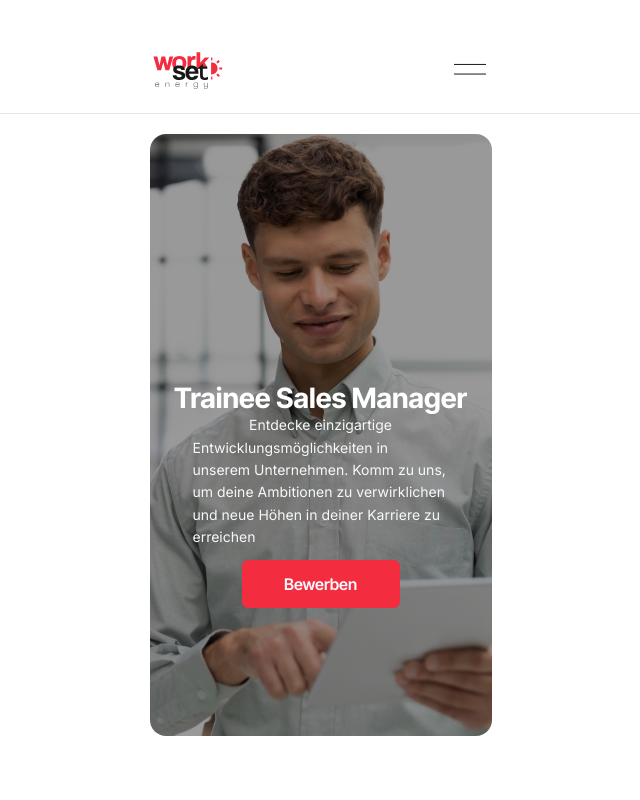
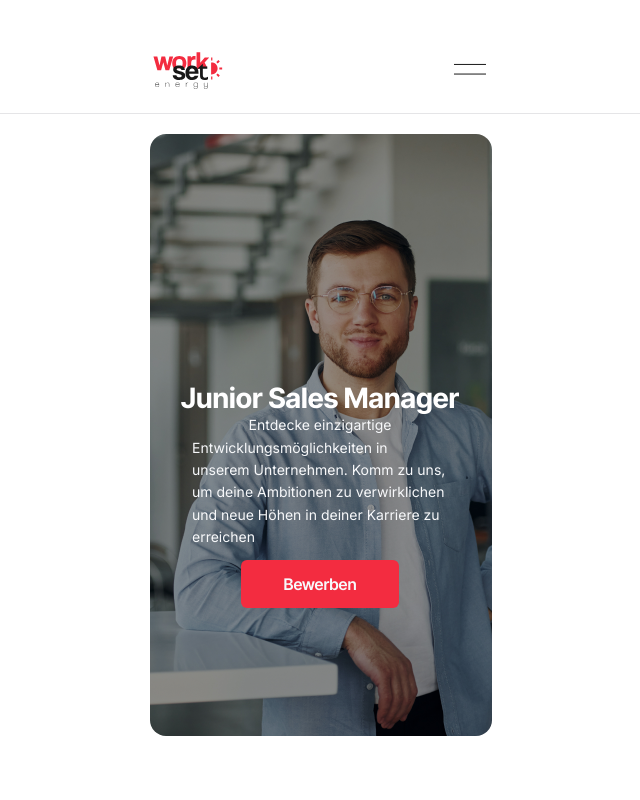
Before and after one commit to ihor-soloviov/workset_energy, a Next.js app: page /karriere in a window 1280 px wide. Shown: the top 800 px of the page, without its empty margins (319-959 px from the left). Built offline with nearby package versions, Linux system fonts and the light colour scheme.

Commit message:
add karrier page 1

```diff
--- a/src/components/Header/HeaderNavList/HeaderNavList.module.css
+++ b/src/components/Header/HeaderNavList/HeaderNavList.module.css
@@ -41,6 +41,6 @@
   }
 
   .headerNavLink:hover {
-    color: var(--gray-dark-text);
+    color: var(--gray-light-text);
   }
 }
--- a/src/components/common/TeamSection/TeamSlider/TeamSlider.tsx
+++ b/src/components/common/TeamSection/TeamSlider/TeamSlider.tsx
@@ -1,5 +1,5 @@
 'use client';
-
+import 'swiper/css';
 import React, { useEffect, useState } from 'react';
 import styles from './TeamSlider.module.css';
 import { inter } from '@/utils/fonts';
--- a/src/components/karriere/KarriereHero/KarriereHero.module.css
+++ b/src/components/karriere/KarriereHero/KarriereHero.module.css
@@ -12,83 +12,6 @@
 .heroImgWrap {
   width: 100%;
   height: 100%;
-  position: absolute;
-}
-
-.heroImgMob {
-  border-radius: 16px;
-  width: 100%;
-  height: 100%;
-}
-
-.heroImgDesk {
-  width: 100%;
-  height: 100%;
-  display: none;
-  border-radius: 16px;
-}
-
-.heroTextWrap {
-  position: absolute;
-  z-index: 2;
-  top: 246px;
-  left: 24px;
-}
-
-.heroTitle {
-  color: var(--white-main);
-  font-size: 28px;
-  font-weight: 700;
-  line-height: 130%;
-  width: fit-content;
-  margin: 0 auto;
-  margin-bottom: 10px;
-}
-
-.heroTextMob,
-.heroTextDesk {
-  display: flex;
-  flex-direction: column;
-  justify-content: center;
-  color: var(--white-second);
-  width: 292px;
-  line-height: 160%;
-  height: 110px;
-  margin: 0 auto;
-  margin-bottom: 24px;
-}
-
-.heroTextDesk {
-  display: none;
-}
-
-.heroSpan {
-  display: block;
-  width: fit-content;
-  margin: 0 auto;
-}
-
-.heroSpan:last-child {
-  width: 256px;
-}
-
-.HeroBtn {
-  width: 158px;
-  height: 48px;
-  display: flex;
-  align-items: center;
-  justify-content: center;
-  border: 1px solid transparent;
-  background-color: var(--red-main);
-  padding: 14px 42px;
-  margin: 0 auto;
-  font-size: 16px;
-  font-weight: 600;
-  border-radius: 6px;
-  color: var(--gray-input);
-  transition:
-    border-color 250ms var(--cubic),
-    background-color 250ms var(--cubic);
 }
 
 .nextSlideBtn,
@@ -111,51 +34,6 @@
     margin: unset;
   }
 
-  .heroImgMob {
-    display: none;
-  }
-
-  .heroImgDesk {
-    display: block;
-  }
-
-  .heroTextWrap {
-    top: 267px;
-    left: 337px;
-    width: 682px;
-  }
-
-  .heroTitle {
-    font-size: 64px;
-    margin-bottom: 14px;
-    height: auto;
-  }
-
-  .heroTextMob {
-    display: none;
-  }
-
-  .heroTextDesk {
-    display: block;
-    font-size: 18px;
-    width: 648px;
-    text-align: center;
-    margin-bottom: 36px;
-    height: auto;
-  }
-
-  .heroSpan {
-    margin: unset;
-    display: inline-block;
-    width: fit-content;
-  }
-
-  .heroSpan:last-child {
-    margin: unset;
-    display: inline-block;
-    width: fit-content;
-  }
-
   .nextSlideBtn,
   .prevSlideBtn {
     display: block;
@@ -172,6 +50,7 @@
   .nextSlideBtn {
     transform: rotate(90deg);
   }
+
   .prevSlideBtn {
     transform: rotate(-90deg);
   }
--- a/src/components/karriere/KarriereHero/KarriereHero.tsx
+++ b/src/components/karriere/KarriereHero/KarriereHero.tsx
@@ -1,41 +1,18 @@
 'use client';
 import Button from '@/components/common/Button/Button';
-import React, { useEffect, useState } from 'react';
+import React, { useRef } from 'react';
 import styles from './KarriereHero.module.css';
-import Image from 'next/image';
-import { heroItems } from './heroItems';
-import { inter } from '@/utils/fonts';
-import { Swiper, SwiperSlide } from 'swiper/react';
-import { Autoplay } from 'swiper/modules';
+import { Swiper as SwiperType } from 'swiper';
 import DropArrowIcon from '/public/icons/drop-arrow.svg';
+import KarriereHeroSlider from './KarriereHeroSlider/KarriereHeroSlider';
 
 const KarriereHero = () => {
-  const [activeSlideIndex, setActiveSlideIndex] = useState(0);
-
-  const [isDesktop, setIsDesktop] = useState(false);
-  const handlePrevSlide = () =>
-    setActiveSlideIndex(prev => (prev === 0 ? 4 : prev - 1));
-  const handleNextSlide = () =>
-    setActiveSlideIndex(prev => (prev === 4 ? 0 : prev + 1));
-
-  useEffect(() => {
-    setIsDesktop(window.innerWidth > 1728);
-
-    const handleResize = () => {
-      setIsDesktop(window.innerWidth > 1728);
-    };
-
-    window.addEventListener('resize', handleResize);
-
-    return () => {
-      window.removeEventListener('resize', handleResize);
-    };
-  }, []);
+  const swiperRef = useRef<SwiperType>();
 
   return (
     <section className={styles.karriereHeroSection}>
       <Button
-        handleClick={handlePrevSlide}
+        handleClick={() => swiperRef.current?.slidePrev()}
         className={styles.prevSlideBtn}
         type="button"
       >
@@ -43,47 +20,11 @@ const KarriereHero = () => {
       </Button>
       <div className={styles.karriereHeroContainer}>
         <div className={styles.heroImgWrap}>
-          <React.Fragment>
-            <Image
-              layout="fill"
-              objectFit="cover"
-              alt="slide"
-              src={heroItems[activeSlideIndex].mobile}
-              className={styles.heroImgMob}
-            />
-            <Image
-              objectFit="cover"
-              layout="fill"
-              alt="slide"
-              src={heroItems[activeSlideIndex].desktop}
-              className={styles.heroImgDesk}
-            />
-          </React.Fragment>
-          <div className={styles.heroTextWrap}>
-            <h2 className={styles.heroTitle}>
-              {heroItems[activeSlideIndex].title}
-            </h2>
-            <p className={`${styles.heroTextMob} ${inter.className}`}>
-              <span className={styles.heroSpan}>Entdecke einzigartige</span>
-              <span className={styles.heroSpan}>
-                Entwicklungsmöglichkeiten in unserem Unternehmen. Komm zu uns,
-                um deine Ambitionen zu verwirklichen und neue Höhen in deiner
-                Karriere zu erreichen
-              </span>
-            </p>
-            <p className={`${styles.heroTextDesk} ${inter.className}`}>
-              Entdecke einzigartige Entwicklungsmöglichkeiten in unserem
-              Unternehmen. Komm zu uns, um deine Ambitionen zu verwirklichen und
-              neue Höhen in deiner Karriere zu erreichen
-            </p>
-            <Button className={styles.HeroBtn} type="button">
-              Bewerben
-            </Button>
-          </div>
+          <KarriereHeroSlider swiperRef={swiperRef} />
         </div>
       </div>
       <Button
-        handleClick={handleNextSlide}
+        handleClick={() => swiperRef.current?.slideNext()}
         className={styles.nextSlideBtn}
         type="button"
       >
--- /dev/null
+++ b/src/components/karriere/KarriereHero/KarriereHeroSlider/KarriereHeroSlider.module.css
@@ -0,0 +1,126 @@
+.sliderWrap {
+  height: 100%;
+}
+
+.heroImgMob {
+  border-radius: 16px;
+  width: 100%;
+  height: 100%;
+}
+
+.heroImgDesk {
+  width: 100%;
+  height: 100%;
+  display: none;
+  border-radius: 16px;
+}
+
+.heroTextWrap {
+  position: absolute;
+  z-index: 2;
+  top: 246px;
+  left: 24px;
+}
+
+.heroTitle {
+  color: var(--white-main);
+  font-size: 28px;
+  font-weight: 700;
+  line-height: 130%;
+  width: fit-content;
+  margin: 0 auto;
+  margin-bottom: 10px;
+}
+
+.heroTextMob,
+.heroTextDesk {
+  display: flex;
+  flex-direction: column;
+  justify-content: center;
+  color: var(--white-second);
+  width: 292px;
+  line-height: 160%;
+  height: 110px;
+  margin: 0 auto;
+  margin-bottom: 24px;
+}
+
+.heroTextDesk {
+  display: none;
+}
+
+.heroSpan {
+  display: block;
+  width: fit-content;
+  margin: 0 auto;
+}
+
+.heroSpan:last-child {
+  width: 256px;
+}
+
+.HeroBtn {
+  width: 158px;
+  height: 48px;
+  display: flex;
+  align-items: center;
+  justify-content: center;
+  border: 1px solid transparent;
+  background-color: var(--red-main);
+  padding: 14px 42px;
+  margin: 0 auto;
+  font-size: 16px;
+  font-weight: 600;
+  border-radius: 6px;
+  color: var(--gray-input);
+  transition:
+    border-color 250ms var(--cubic),
+    background-color 250ms var(--cubic);
+}
+
+@media screen and (min-width: 1728px) {
+  .heroImgMob {
+    display: none;
+  }
+
+  .heroImgDesk {
+    display: block;
+  }
+
+  .heroTextWrap {
+    top: 267px;
+    left: 337px;
+    width: 682px;
+  }
+
+  .heroTitle {
+    font-size: 64px;
+    margin-bottom: 14px;
+    height: auto;
+  }
+
+  .heroTextMob {
+    display: none;
+  }
+
+  .heroTextDesk {
+    display: block;
+    font-size: 18px;
+    width: 648px;
+    text-align: center;
+    margin-bottom: 36px;
+    height: auto;
+  }
+
+  .heroSpan {
+    margin: unset;
+    display: inline-block;
+    width: fit-content;
+  }
+
+  .heroSpan:last-child {
+    margin: unset;
+    display: inline-block;
+    width: fit-content;
+  }
+}
--- /dev/null
+++ b/src/components/karriere/KarriereHero/KarriereHeroSlider/KarriereHeroSlider.tsx
@@ -0,0 +1,72 @@
+'use client';
+import 'swiper/css';
+import Image from 'next/image';
+import { inter } from '@/utils/fonts';
+import React, { MutableRefObject } from 'react';
+import styles from './KarriereHeroSlider.module.css';
+import { Swiper, SwiperSlide } from 'swiper/react';
+import { Navigation, Autoplay } from 'swiper/modules';
+import { Swiper as SwiperType } from 'swiper';
+import { heroItems } from '../heroItems';
+import Button from '@/components/common/Button/Button';
+
+type Props = {
+  swiperRef: MutableRefObject<SwiperType | undefined>;
+};
+
+const KarriereHeroSlider = ({ swiperRef }: Props) => {
+  return (
+    <Swiper
+      className={styles.sliderWrap}
+      modules={[Autoplay, Navigation]}
+      spaceBetween={15}
+      loop={true}
+      autoplay={true}
+      slidesPerView={1}
+      onBeforeInit={swiper => {
+        swiperRef.current = swiper;
+      }}
+    >
+      {heroItems.map(({ title, mobile, desktop }, index) => (
+        <SwiperSlide className={styles.slide} key={index}>
+          <Image
+            layout="fill"
+            objectFit="cover"
+            alt="slide"
+            src={mobile}
+            className={styles.heroImgMob}
+          />
+          <Image
+            objectFit="cover"
+            layout="fill"
+            alt="slide"
+            src={desktop}
+            className={styles.heroImgDesk}
+          />
+
+          <div className={styles.heroTextWrap}>
+            <h2 className={styles.heroTitle}>{title}</h2>
+            <p className={`${styles.heroTextMob} ${inter.className}`}>
+              <span className={styles.heroSpan}>Entdecke einzigartige</span>
+              <span className={styles.heroSpan}>
+                Entwicklungsmöglichkeiten in unserem Unternehmen. Komm zu uns,
+                um deine Ambitionen zu verwirklichen und neue Höhen in deiner
+                Karriere zu erreichen
+              </span>
+            </p>
+            <p className={`${styles.heroTextDesk} ${inter.className}`}>
+              Entdecke einzigartige Entwicklungsmöglichkeiten in unserem
+              Unternehmen. Komm zu uns, um deine Ambitionen zu verwirklichen und
+              neue Höhen in deiner Karriere zu erreichen
+            </p>
+            <Button className={styles.HeroBtn} type="button">
+              Bewerben
+            </Button>
+          </div>
+        </SwiperSlide>
+      ))}
+    </Swiper>
+  );
+};
+
+export default KarriereHeroSlider;
--- a/src/components/karriere/KarriereHero/heroItems.tsx
+++ b/src/components/karriere/KarriereHero/heroItems.tsx
@@ -13,31 +13,26 @@ import KarriereSlide5Desk from '/public/images/karriere-page/hero-slide-5-desk.j
 export const heroItems: HeroItem[] = [
   {
     title: 'Trainee Sales Manager',
-
     mobile: KarriereSlide1Mob,
     desktop: KarriereSlide1Desk,
   },
   {
     title: 'Junior Sales Manager',
-
     mobile: KarriereSlide2Mob,
     desktop: KarriereSlide2Desk,
   },
   {
     title: 'Middle Sales Manager',
-
     mobile: KarriereSlide3Mob,
     desktop: KarriereSlide3Desk,
   },
   {
     title: 'Elektroinstallateur',
-
     mobile: KarriereSlide4Mob,
     desktop: KarriereSlide4Desk,
   },
   {
     title: 'PV-Modul-Installateur',
-
     mobile: KarriereSlide5Mob,
     desktop: KarriereSlide5Desk,
   },
```
